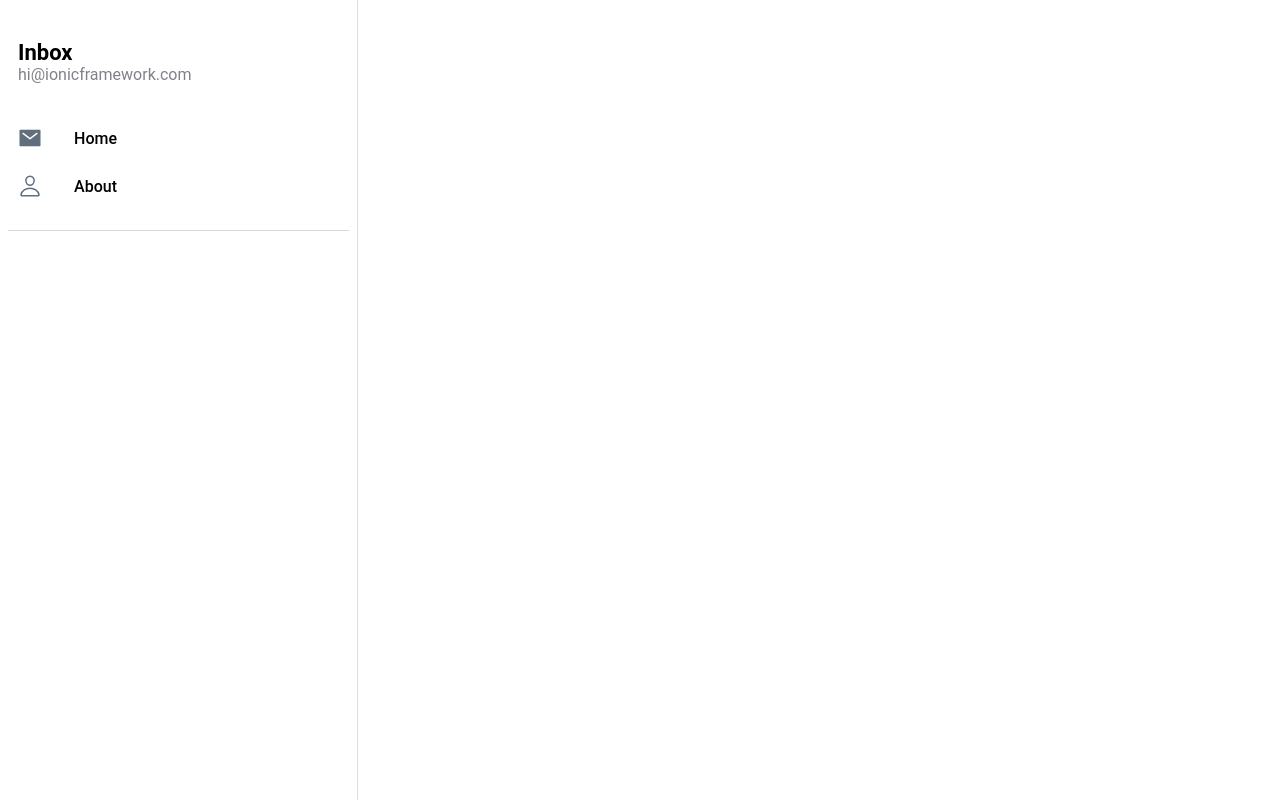
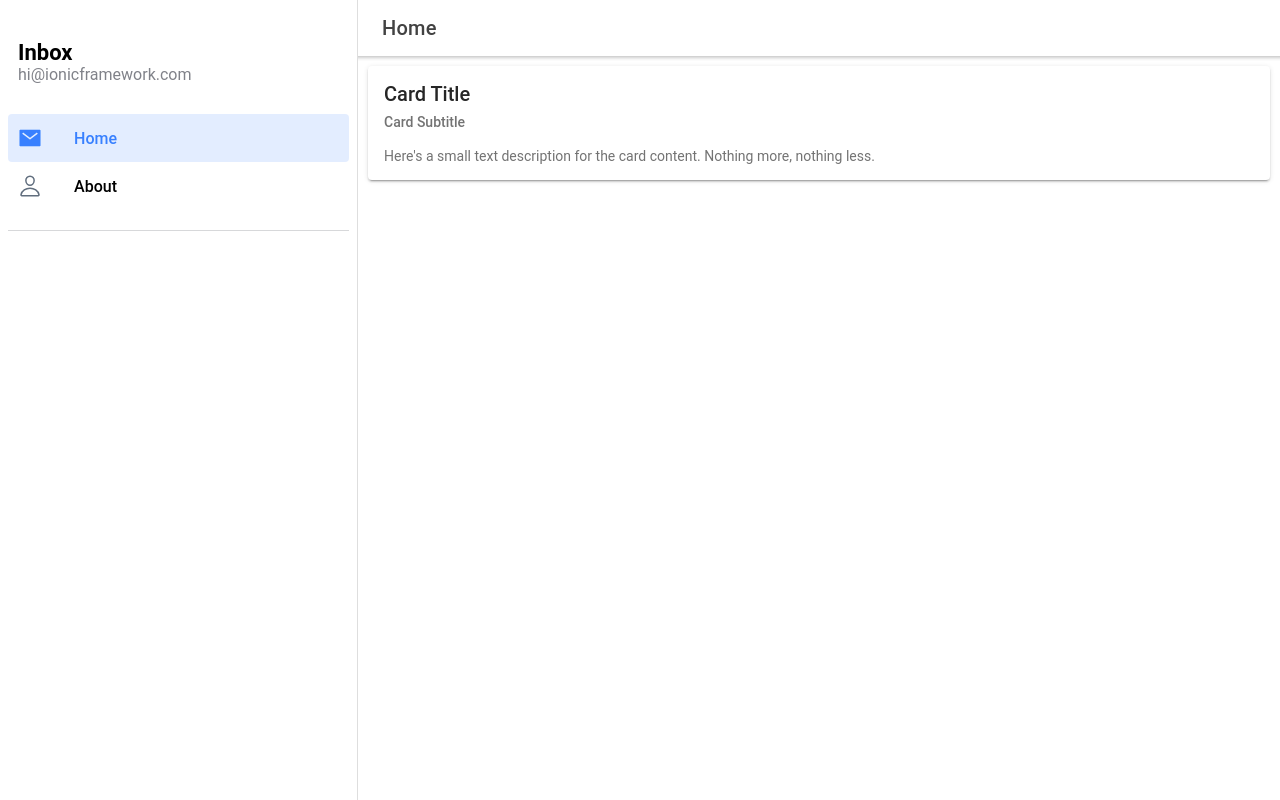
Before and after one commit to anker12/ionicTestApp, a React (Create React App) app: page /home in a window 1280 px wide. Built offline with nearby package versions, Linux system fonts and the light colour scheme.

Commit message:
made homescreen

```diff
--- a/src/App.tsx
+++ b/src/App.tsx
@@ -22,6 +22,7 @@ import '@ionic/react/css/display.css';
 
 /* Theme variables */
 import './theme/variables.css';
+import HomeScreen from './pages/HomeScreen';
 
 setupIonicReact();
 
@@ -35,11 +36,8 @@ const App: React.FC = () => {
 			<Route path="/" exact={true}>
 			  <Redirect to="/page/Inbox" />
 			</Route>
-			<Route path="/page/:name" exact={true}>
-			  <Page />
-			</Route>
-			<Route path="/page/:name" exact={true}>
-			  <Page />
+			<Route path='/home'>
+				<HomeScreen />
 			</Route>
 		  </IonRouterOutlet>
 		</IonSplitPane>
--- a/src/components/Menu.tsx
+++ b/src/components/Menu.tsx
@@ -24,7 +24,7 @@ interface AppPage {
 const appPages: AppPage[] = [
 	{
 		title: 'Home',
-		url: '/page/home',
+		url: '/home',
 		iosIcon: mailOutline,
 		mdIcon: mailSharp,
 	},
--- /dev/null
+++ b/src/components/TopBar.tsx
@@ -0,0 +1,24 @@
+import { IonButtons, IonHeader, IonMenuButton, IonTitle, IonToolbar } from '@ionic/react';
+import { useParams } from 'react-router';
+
+type TopBarProps = {
+    title: string,
+}
+
+const TopBar: React.FC<TopBarProps> = ({
+    title
+}) => {
+
+  return (
+    <IonHeader>
+    <IonToolbar>
+        <IonButtons slot="start">
+        <IonMenuButton />
+        </IonButtons>
+        <IonTitle>{title}</IonTitle>
+    </IonToolbar>
+    </IonHeader>
+  );
+};
+
+export default TopBar;
--- /dev/null
+++ b/src/pages/HomeScreen.tsx
@@ -0,0 +1,23 @@
+import { IonCard, IonCardContent, IonCardHeader, IonCardSubtitle, IonCardTitle } from "@ionic/react";
+import TopBar from "../components/TopBar";
+
+const HomeScreen: React.FC  = () => {
+    return (
+        //@ts-ignore
+        <>
+            <TopBar title='Home'/>
+            <IonCard>
+                <IonCardHeader>
+                    <IonCardTitle>Card Title</IonCardTitle>
+                    <IonCardSubtitle>Card Subtitle</IonCardSubtitle>
+                </IonCardHeader>
+
+                <IonCardContent>
+                    Here's a small text description for the card content. Nothing more, nothing less.
+                </IonCardContent>
+            </IonCard>
+        </>
+    );
+}
+
+export default HomeScreen
```
